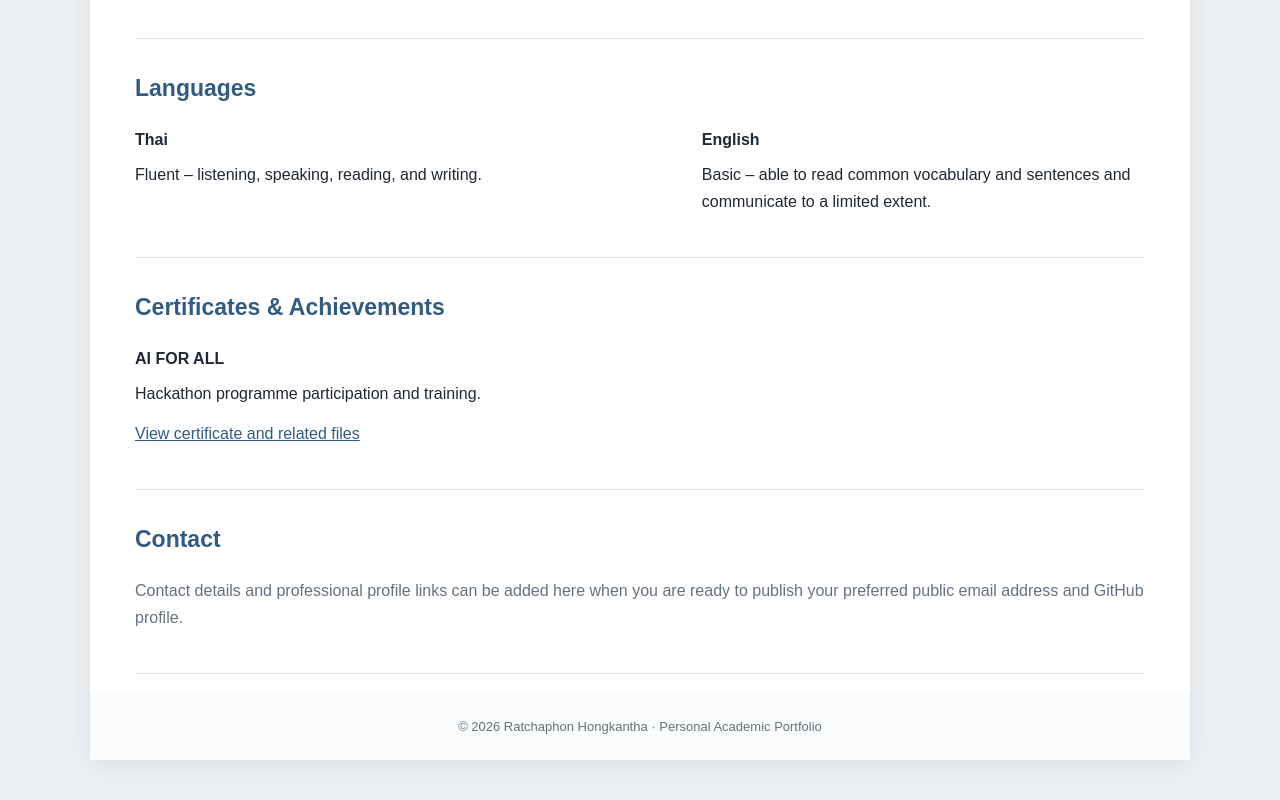
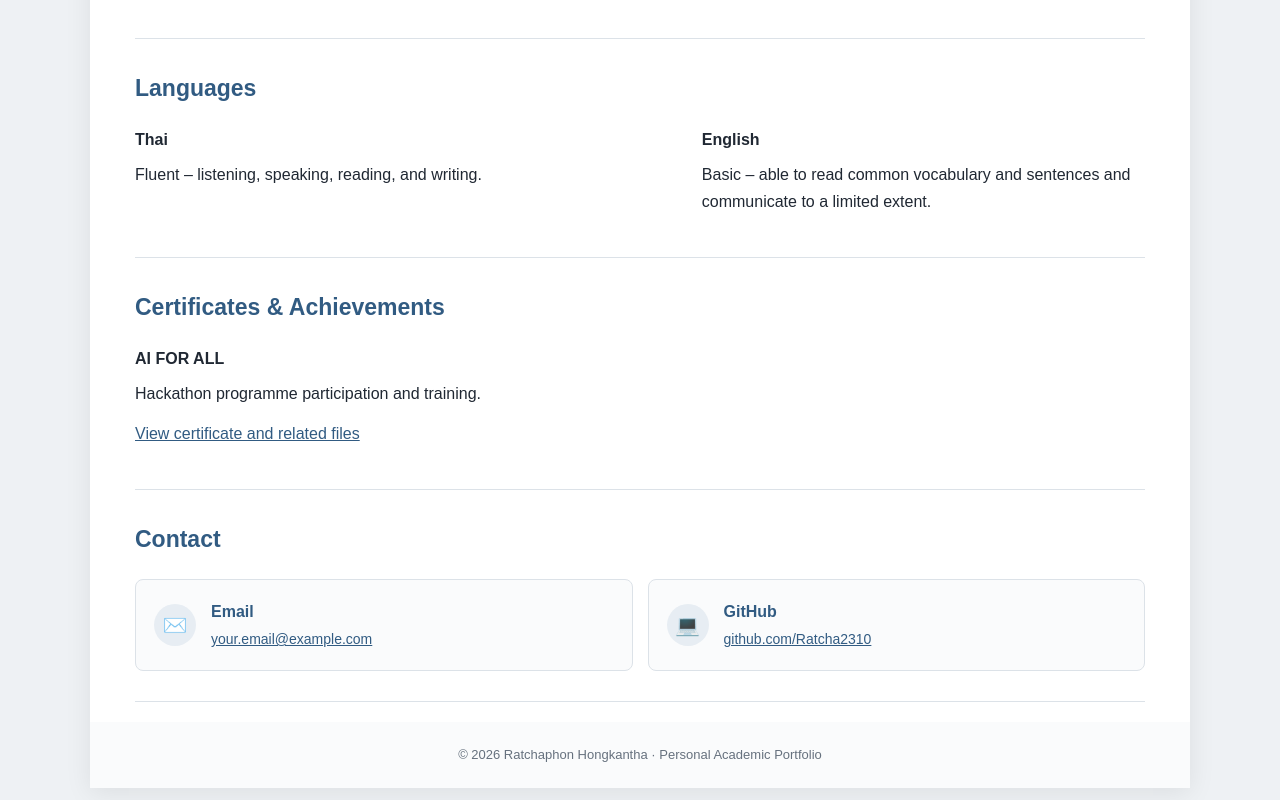
Before and after one commit to Ratcha2310/ratcha2310.github.io, a plain HTML site: page index.html in a window 1280 px wide. Shown: the part 3200-4000 px from the top of the page. Drawn offline with Linux system fonts and the light colour scheme.

Commit message:
Update portfolio

```diff
--- a/index.html
+++ b/index.html
@@ -5,6 +5,7 @@
 <meta name="viewport" content="width=device-width, initial-scale=1.0">
 <meta name="description" content="Portfolio of Ratchaphon Hongkantha">
 <title>Ratchaphon Hongkantha | Portfolio</title>
+<link rel="stylesheet" href="style.css">
 
 <style>
 :root {
@@ -587,11 +588,22 @@ View certificate and related files
 <!-- CONTACT -->
 <section id="contact">
 <h2>Contact</h2>
-<p class="muted">
-Contact details and professional profile links can be
-added here when you are ready to publish your preferred
-public email address and GitHub profile.
-</p>
+<div class="contact-list">
+<div class="contact-item">
+<div class="contact-icon">✉️</div>
+<div>
+<h3>Email</h3>
+<p><a href="mailto:your.email@example.com">your.email@example.com</a></p>
+</div>
+</div>
+<div class="contact-item">
+<div class="contact-icon">💻</div>
+<div>
+<h3>GitHub</h3>
+<p><a href="https://github.com/Ratcha2310" target="_blank">github.com/Ratcha2310</a></p>
+</div>
+</div>
+</div>
 </section>
 
 </main>
```
